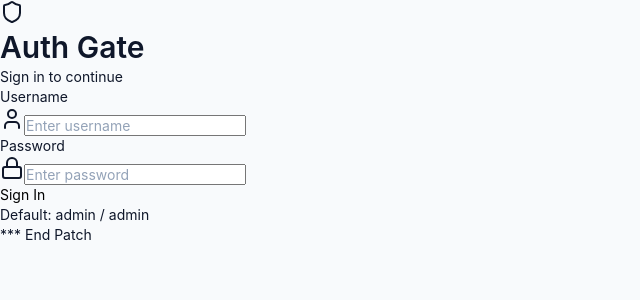
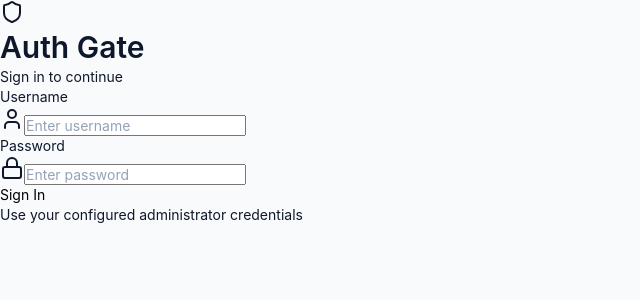
Before and after one commit to pallyoung/auth-gate, a React (Vite) app in the folder packages/web/: page / in a window 1280 px wide. Shown: the top 300 px of the page, without its empty margins (0-640 px from the left). Built offline with nearby package versions, Linux system fonts and the light colour scheme.

Commit message:
Remove patch residue from web assets

```diff
--- a/packages/web/index.html
+++ b/packages/web/index.html
@@ -11,4 +11,3 @@
     <script type="module" src="/src/main.tsx"></script>
   </body>
 </html>
-*** End Patch
--- a/packages/web/src/pages/LoginPage.tsx
+++ b/packages/web/src/pages/LoginPage.tsx
@@ -85,7 +85,7 @@ export function LoginPage({ onLogin }: LoginPageProps) {
         </form>
 
         <p className="text-center text-[var(--text-xs)] text-[var(--text-muted)] mt-6">
-          Default: admin / admin
+          Use your configured administrator credentials
         </p>
       </Card>
     </div>
```
Also changed, not shown: packages/web/public/favicon.svg, 1 other file (tests, documents, lock files or other folders).
